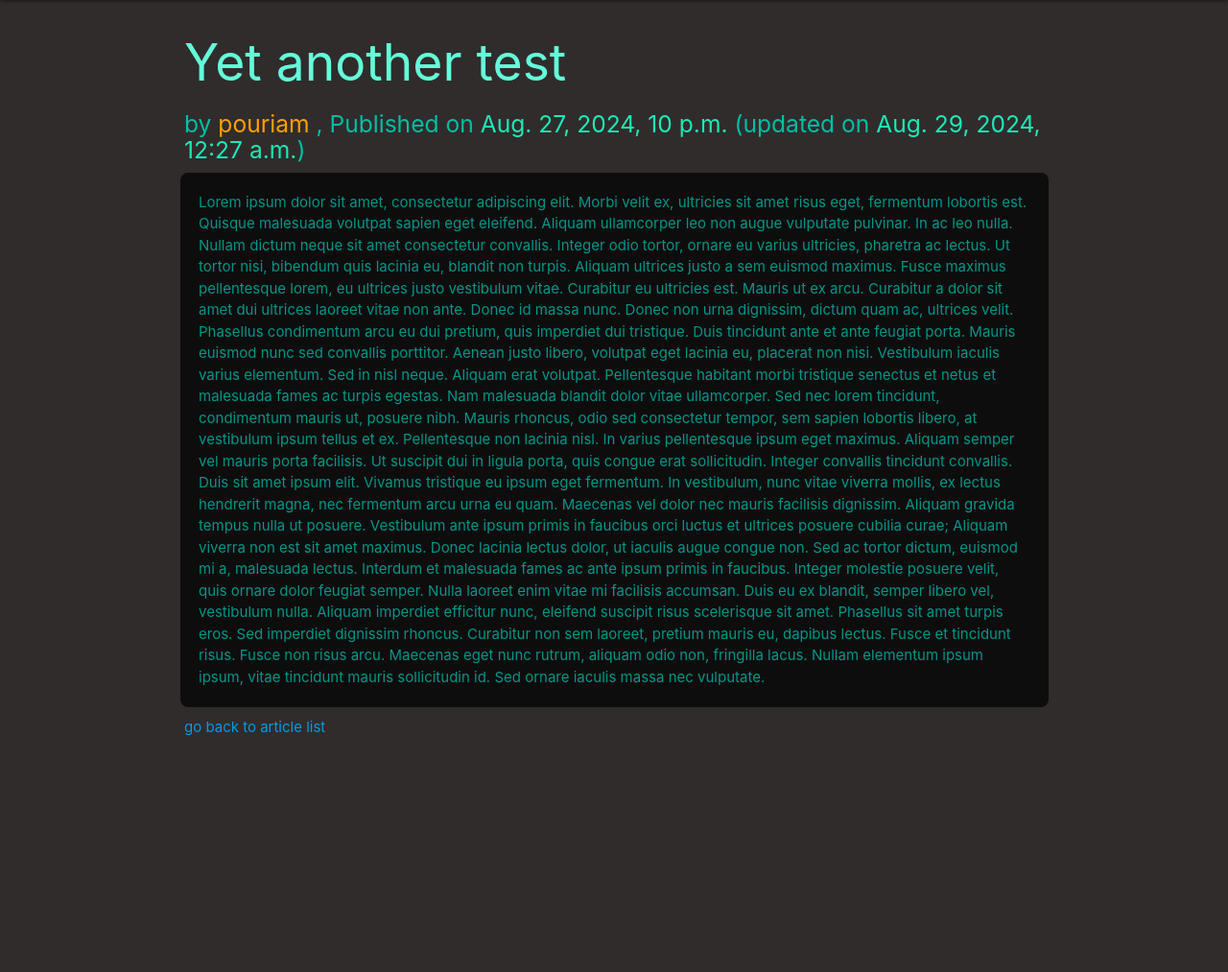
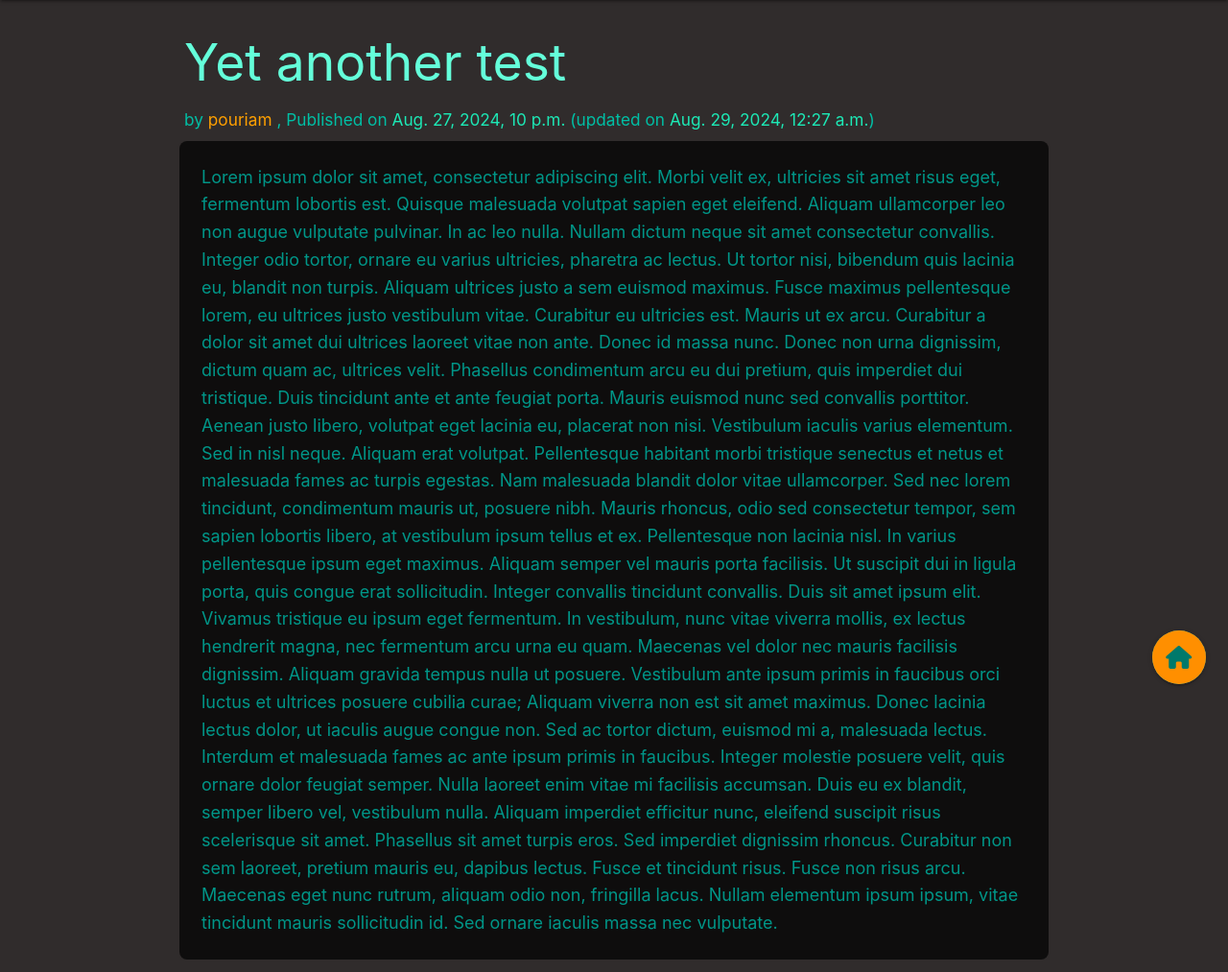
Before and after one commit to simply-pouria/BlogWebsite, a Django app: page /article/14/ in a window 1280 px wide. Shown: the part 64-1077 px from the top of the page at 96% size. Before the commit the page ends 831 px from the top, so only its background shows below. Run offline with Django 4.2, Linux system fonts and the light colour scheme; data comes from the database, SQL or seed files in the repository; both versions use the stored data as it was after the commit; some libraries are stand-ins or nearby versions.

Commit message:
added floating return button

```diff
--- /dev/null
+++ b/blog_app/static/blog_app/css/article-detail.css
@@ -0,0 +1,4 @@
+.better-p {
+    font-size: 1.2em;
+    line-height: 1.6;
+          }
--- a/blog_app/templates/blog_app/article_detail.html
+++ b/blog_app/templates/blog_app/article_detail.html
@@ -14,6 +14,7 @@
 
     <!-- custom CSS for overriding Materialize -->
    <link rel="stylesheet" href="{% static 'blog_app/css/layout.css' %}">
+    <link rel="stylesheet" href="{% static 'blog_app/css/article-detail.css' %}">
 
     <style>
         body {
@@ -34,7 +35,7 @@
   <div class="navbar-fixed">
     <nav class="nav-wrapper grey darken-4">
       <div class="container">
-        <a href="#" class="brand-logo">
+        <a href="{% url 'blog_app:article_list' %}" class="brand-logo">
             <img src="{% static 'blog_app/images/name.png' %}" alt="" class="responsive-img">
         </a>
         <a href="#" class="sidenav-trigger waves-effect waves-light" data-target="mobile-links">
@@ -100,7 +101,7 @@
               </a>
             </li>
           {% endif %}
-      </li>
+
 
   </ul>
 
@@ -110,7 +111,7 @@
         {{ article.title }}
     </h2>
 
-    <h5 class="teal-text text-accent-4">
+    <h6 class="teal-text text-accent-4">
         by
         {% for author in article.authors.all %}
             <span class="amber-text text-darken-2">{{ author.user.username }}</span>{% if not forloop.last %}, {% endif %}
@@ -118,13 +119,17 @@
         {% if article.updated_at != article.created_at %}
           (updated on <span class="teal-text text-accent-3">{{ article.updated_at }}</span>)
         {% endif %}
-    </h5>
+    </h6>
 
-    <p class="text-overlay teal-text">
+     <div class="fixed-action-btn">
+        <a href="{% url 'blog_app:article_list' %}" class="btn-floating btn-large">
+            <i class="fa-solid fa-house amber darken-3 teal-text text-darken-2"></i>
+        </a>
+     </div>
+
+    <p class="text-overlay teal-text better-p flow-text">
         {{ article.body }}
     </p>
-
-    <a href="{% url 'blog_app:article_list' %}">go back to article list</a>
 
 </div>
 
--- a/blog_app/templates/blog_app/article_list.html
+++ b/blog_app/templates/blog_app/article_list.html
@@ -101,7 +101,6 @@
               </a>
             </li>
           {% endif %}
-      </li>
 
   </ul>
 
```
Also changed, not shown: db.sqlite3.
